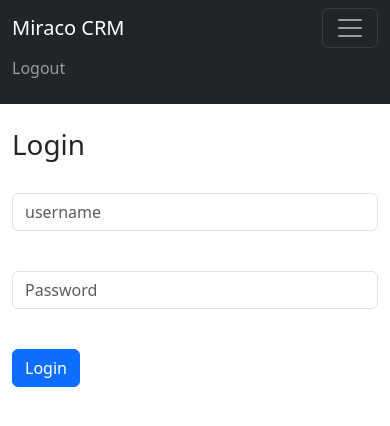
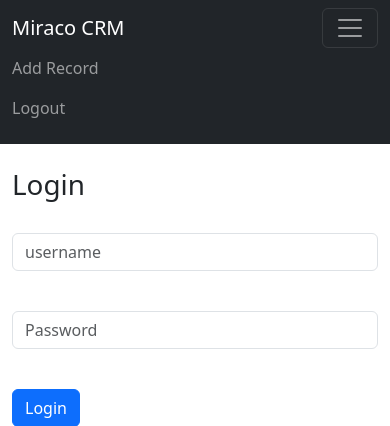
Before and after one commit to adityasayare88/Miraco-CRM, a Django app: page / in a window 390 px wide, after a click that opens the changed part. Shown: the top 426 px of the page. Run offline with Django 5.2, Linux system fonts and the light colour scheme; the visitor is signed in with stand-in values (Sample User, id 1).

Commit message:
Update records done

```diff
--- a/dcrm/website/templates/navbar.html
+++ b/dcrm/website/templates/navbar.html
@@ -8,6 +8,10 @@
       <ul class="navbar-nav me-auto mb-2 mb-lg-0">
 
         {% if user.is_authenticated %}
+
+        <li class="nav-item">
+          <a class="nav-link" href="{% url 'add_record' %}">Add Record</a>
+        </li>
 
         <li class="nav-item">
           <a class="nav-link" href="{% url 'logout' %}">Logout</a>
--- a/dcrm/website/templates/record.html
+++ b/dcrm/website/templates/record.html
@@ -22,4 +22,6 @@
 <br/><br/>
 <a href="{% url 'delete_record' customer_record.id %}" class="btn btn-danger">Delete</a>
 
+<a href="{% url 'update_record' customer_record.id %}" class="btn btn-secondary">Update a Record</a>
+
 {% endblock %}
--- a/dcrm/website/urls.py
+++ b/dcrm/website/urls.py
@@ -7,4 +7,6 @@
     path('register/', views.register_user, name='register'),
     path('record/<int:pk>', views.customer_record, name='record'),
     path('delete_record/<int:pk>', views.delete_record, name='delete_record'),
+    path('add_record/', views.add_record, name='add_record'),
+    path('update_record/<int:pk>', views.update_record, name='update_record'),
 ]
--- a/dcrm/website/views.py
+++ b/dcrm/website/views.py
@@ -1,7 +1,7 @@
 from django.shortcuts import render, redirect
 from django.contrib.auth import authenticate, login, logout
 from django.contrib import messages
-from .forms import SignUpForm
+from .forms import SignUpForm, AddRecordForm
 from .models import Record
 
 
@@ -60,3 +60,31 @@
     else:
         messages.success(request, "You must be logged in to do that action 🙄")
         return redirect('home')
+
+
+def add_record(request):
+    form=AddRecordForm(request.POST or None)
+    if request.user.is_authenticated:
+        if request.method == "POST":
+            if form.is_valid():
+                add_record=form.save()
+                messages.success(request, "Record added 😎")
+                return redirect('home')
+        return render(request, 'add_record.html', {'form':form})
+    else:
+        messages.success(request, "You must be logged in 😇")
+        return redirect('home')
+
+
+def update_record(request, pk):
+    if request.user.is_authenticated:
+        current_record=Record.objects.get(id=pk)
+        form=AddRecordForm(request.POST or None, instance=current_record)
+        if form.is_valid():
+            form.save()
+            messages.success(request, "Record has been updated 😉")
+            return redirect('home')
+        return render(request, 'update_record.html', {'form':form})
+    else:
+        messages.success(request, "You must be logged in 😇")
+        return redirect('home')
```
Also changed, not shown: dcrm/website/forms.py (+18 -0 lines), dcrm/website/templates/add_record.html (added, +19 -0 lines), dcrm/website/templates/update_record.html (added, +19 -0 lines).
